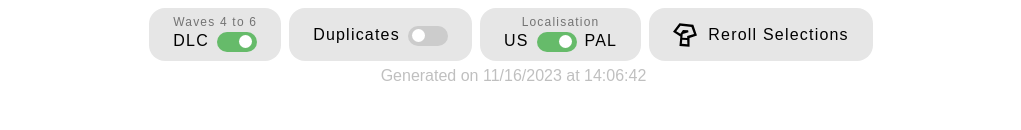
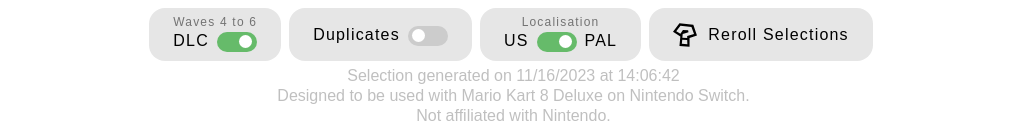
Before and after one commit to SiebeW/mk8d-r, an Angular app: page / in a window 1280 px wide. Shown: the part 956-1086 px from the top of the page, without its empty margins (129-1150 px from the left). Before the commit the page ends 1049 px from the top, so only its background shows below. Built offline with nearby package versions, Linux system fonts and the light colour scheme.

Commit message:
disclaimer added

```diff
--- a/src/app/main/main.component.html
+++ b/src/app/main/main.component.html
@@ -7,5 +7,7 @@
         <app-random-kart [playerNumber]='4'></app-random-kart>
     </div>
     <app-options></app-options>
-    <p class="timestamp">Generated on {{ this.dateObj.toLocaleDateString() }} at <span [ngClass]="checkFor1337()">{{ this.hoursminutes }}</span>:{{ this.formatNumberIfShort(this.dateObj.getSeconds()) }}</p>
+    <p class="timestamp">Selection generated on {{ this.dateObj.toLocaleDateString() }} at <span [ngClass]="checkFor1337()">{{ this.hoursminutes }}</span>:{{ this.formatNumberIfShort(this.dateObj.getSeconds()) }}</p>
+    <p>Designed to be used with Mario Kart 8 Deluxe on Nintendo Switch.</p>
+    <p>Not affiliated with Nintendo.</p>
 </section>
--- a/src/app/main/main.component.scss
+++ b/src/app/main/main.component.scss
@@ -3,7 +3,7 @@
     max-width: 1036px;
 }
 
-.timestamp {
+p {
     font-family: sans-serif;
     font-size: 16px;
     padding: 0;
```
Also changed, not shown: 3 other files (tests, documents, lock files or other folders).
